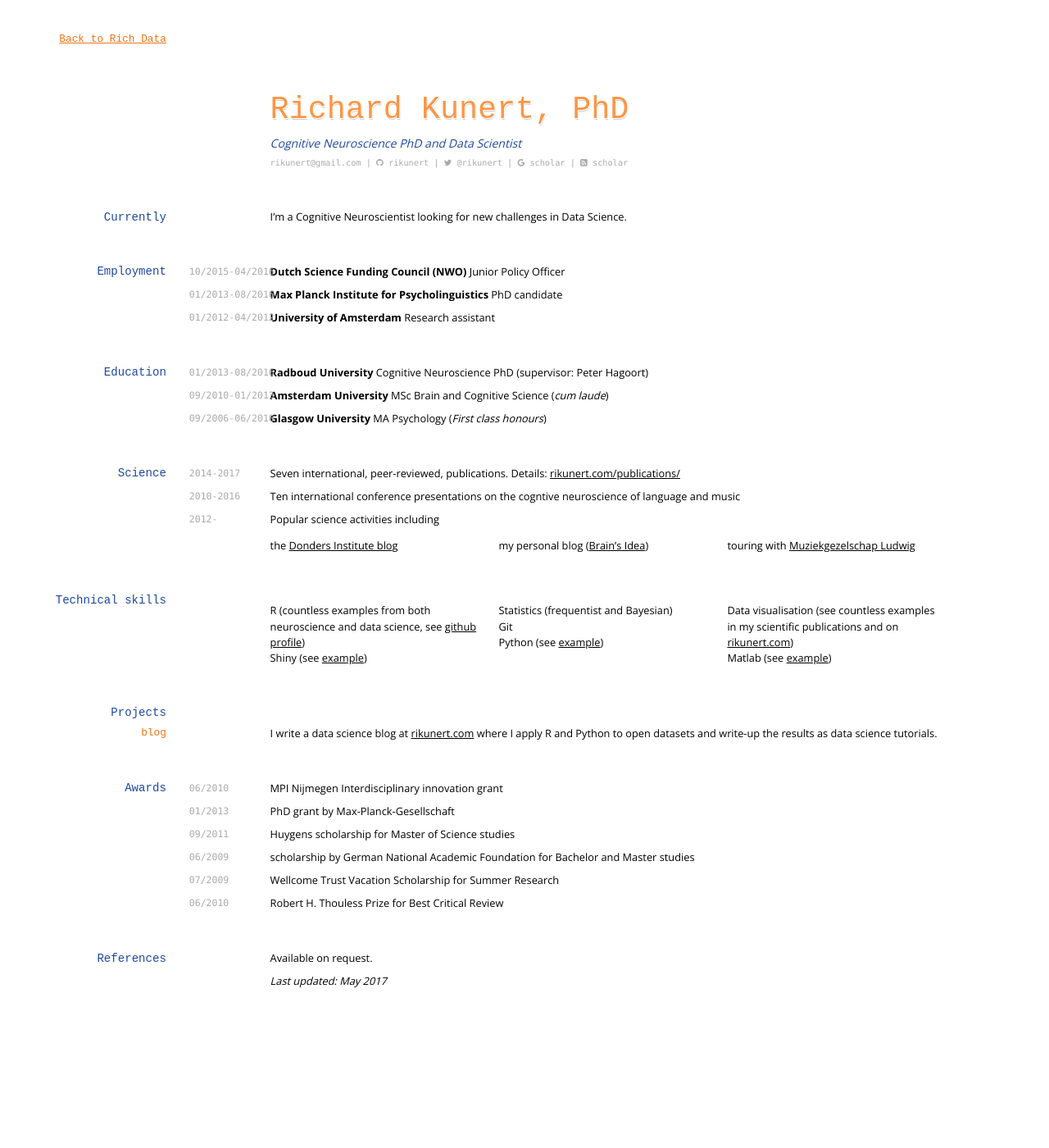
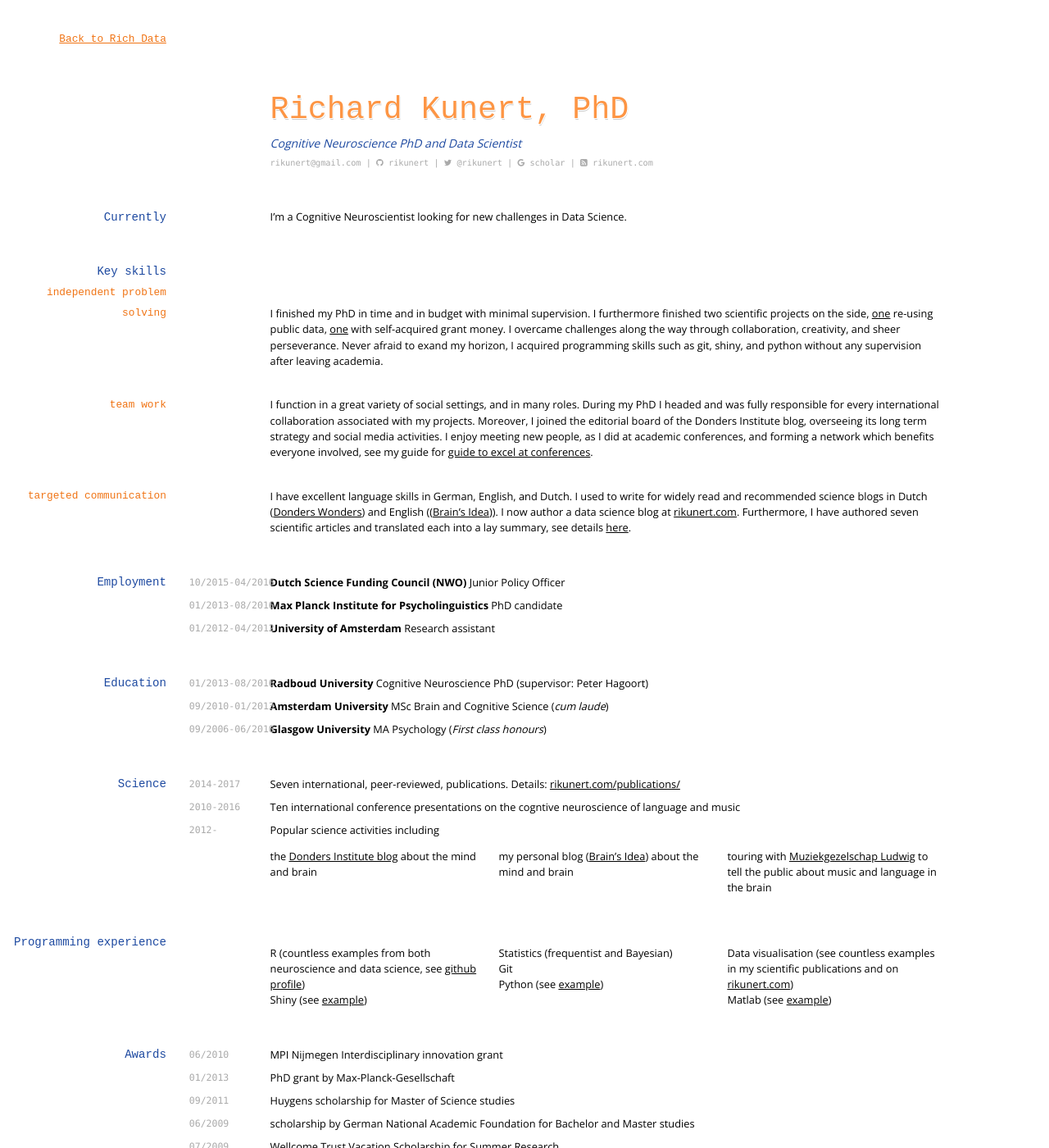
Before and after one commit to rikunert/rikunert.github.io, a Jekyll site: the page built from cv.md, in a window 1280 px wide and 1400 px high. Shown: the whole window at 82% size. Built offline with Jekyll 4.4.1, drawn with Linux system fonts in a browser that asks for light colours; nearby versions of some CDN libraries.

Commit message:
added key skills to cv md

```diff
--- a/cv.md
+++ b/cv.md
@@ -14,12 +14,27 @@
 |
 <i class="fa fa-google"></i> <a href="http://scholar.google.com/citations?user=V2EGJ3UAAAAJ">scholar</a>
 |
-<i class="fa fa-rss-square"></i> <a href="http://rikunert.com">scholar</a>
+<i class="fa fa-rss-square"></i> <a href="http://rikunert.com">rikunert.com</a>
 </div>
 
 ## Currently
 
 I'm a Cognitive Neuroscientist looking for new challenges in Data Science.
+
+
+## Key skills
+
+### independent problem solving
+
+I finished my PhD in time and in budget with minimal supervision. I furthermore finished two scientific projects on the side, [one](http://link.springer.com/article/10.3758/s13423-016-1030-9/fulltext.html) re-using public data, [one](http://pubman.mpdl.mpg.de/pubman/item/escidoc:2355026:6/component/escidoc:2380816/Kunert_Jongman_2016.pdf) with self-acquired grant money. I overcame challenges along the way through collaboration, creativity, and sheer perseverance. Never afraid to exand my horizon, I acquired programming skills such as git, shiny, and python without any supervision after leaving academia.
+
+### team work
+
+I function in a great variety of social settings, and in many roles. During my PhD I headed and was fully responsible for every international collaboration associated with my projects. Moreover, I joined the editorial board of the Donders Institute blog, overseeing its long term strategy and social media activities. I enjoy meeting new people, as I did at academic conferences, and forming a network which benefits everyone involved, see my guide for [guide to excel at conferences](https://brainsidea.wordpress.com/2016/08/04/how-to-excel-at-academic-conferences-in-5-steps/).
+
+### targeted communication
+
+I have excellent language skills in German, English, and Dutch. I used to write for widely read and recommended science blogs in Dutch ([Donders Wonders](http://blog.donders.ru.nl/?page_id=779)) and English (([Brain's Idea](http://brainsidea.wordpress.com/))). I now author a data science blog at [rikunert.com](http://rikunert.com). Furthermore, I have authored seven scientific articles and translated each into a lay summary, see details [here](http://rikunert.com/publications/).
 
 ## Employment
 
@@ -31,7 +46,6 @@
 
 `01/2012-04/2012`
 __University of Amsterdam__ Research assistant
-
 
 ## Education
 
@@ -54,12 +68,12 @@
 
 `2012-`
 Popular science activities including
-* the [Donders Institute blog](http://blog.donders.ru.nl/?page_id=779)
-* my personal blog ([Brain's Idea](http://brainsidea.wordpress.com/))
-* touring with [Muziekgezelschap Ludwig](http://www.ludwiglive.nl/brainwaves/brainwave-1-felix-meritis/)
+* the [Donders Institute blog](http://blog.donders.ru.nl/?page_id=779) about the mind and brain
+* my personal blog ([Brain's Idea](http://brainsidea.wordpress.com/)) about the mind and brain
+* touring with [Muziekgezelschap Ludwig](http://www.ludwiglive.nl/brainwaves/brainwave-1-felix-meritis/) to tell the public about music and language in the brain
 
 
-## Technical skills
+## Programming experience
 
 * R (countless examples from both neuroscience and data science, see [github profile](http://github.com/rikunert/))
 * Shiny (see [example](https://rikunert.shinyapps.io/PLOS_ALM/))
@@ -68,13 +82,6 @@
 * Python (see [example](http://rikunert.com))
 * Data visualisation (see countless examples in my scientific publications and on [rikunert.com](http://rikunert.com))
 * Matlab (see [example](http://rsos.royalsocietypublishing.org/content/3/2/150685.figures-only))
-
-## Projects
-
-### blog
-
-I write a data science blog at [rikunert.com](http://rikunert.com) where I apply R and Python to open datasets
- and write-up the results as data science tutorials.
 
 ## Awards
 
```
